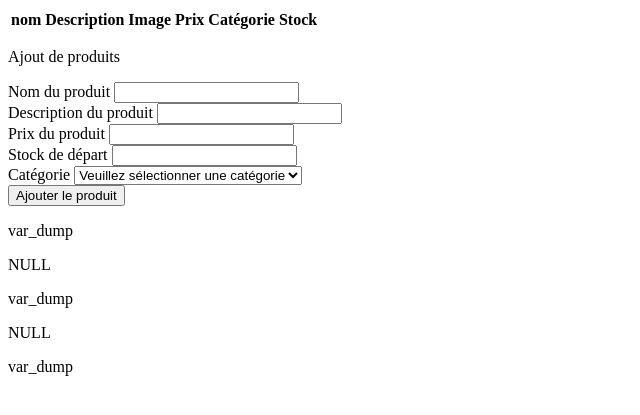
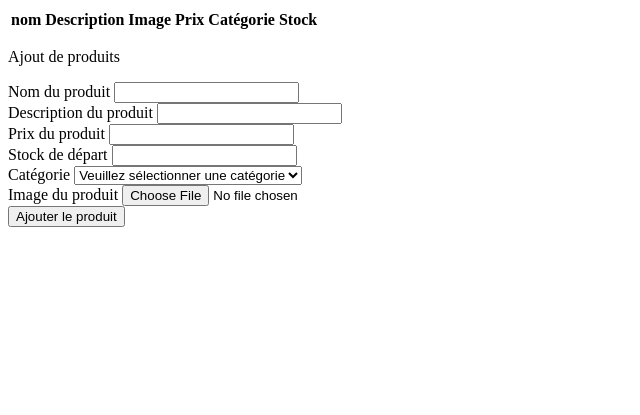
Before and after one commit to pierre-canet/boutique_en_ligne, a PHP site: page /product_management.php in a window 1280 px wide. Shown: the top 415 px of the page, without its empty margins (0-640 px from the left). Run offline with PHP 8.4, Linux system fonts and the light colour scheme; data that the repository does not hold is empty.

Commit message:
mise en place du formulaire opérationnel

```diff
--- a/views/admin/product_management.php
+++ b/views/admin/product_management.php
@@ -22,7 +22,7 @@
 </table>
 <div class="product-upload">
     <p>Ajout de produits</p>
-    <form method="post" class="upload-form">
+    <form method="post" enctype="multipart/form-data" class="upload-form">
         <div class="form-group">
             <label for="name">Nom du produit</label>
             <input type="text" id="name" name="name" required>
@@ -41,18 +41,17 @@
         </div>
         <div class="form-group">
             <label for="category">Catégorie</label>
-            <select name="category" id="category" required>
+            <select name="category_id" id="category_id" required>
                 <option value="">Veuillez sélectionner une catégorie</option>
                 <?php foreach ($categories as $c) : ?>
                     <option value="<?= $c['id'] ?>" ?><?= $c['category_name'] ?></option>
                 <?php endforeach ?>
             </select>
         </div>
+        <div class="form-group">
+            <label for="product_image">Image du produit</label>
+            <input type="file" id="product_image" name="product_image" accept="image/*" required>
+        </div>
         <button type="submit">Ajouter le produit</button>
     </form>
 </div>
-<p>var_dump</p>
-<?php var_dump($categories) ?>
-<p>var_dump</p>
-<?php var_dump($c) ?>
-<p>var_dump</p>
```
Also changed, not shown: controllers/admin/admin_controller.php (+30 -5 lines), models/products_model.php (+30 -0 lines).
